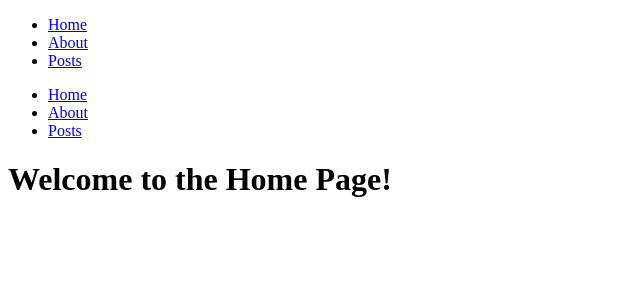
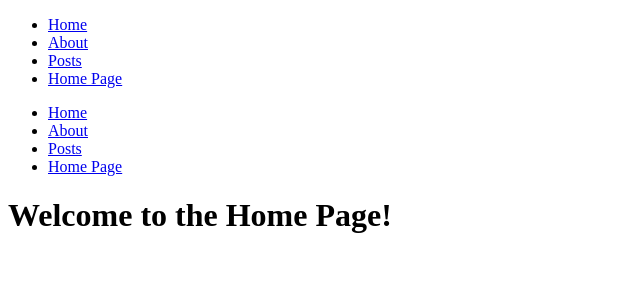
Before and after one commit to PeterAwudi/alx-project-0x02-setup, a Next.js app in the folder alx-project-0x02/: page /home in a window 1280 px wide. Shown: the top 300 px of the page, without its empty margins (0-640 px from the left). Built offline with nearby package versions, Linux system fonts and the light colour scheme.

Commit message:
Updated Header component

```diff
--- a/alx-project-0x02/components/layout/Header.tsx
+++ b/alx-project-0x02/components/layout/Header.tsx
@@ -6,19 +6,16 @@ const Header = () => {
       <nav>
         <ul>
           <li>
-            <Link href="/">
-              Home
-            </Link>
+            <Link href="/">Home</Link>
           </li>
           <li>
-            <Link href="/about">
-              About
-            </Link>
+            <Link href="/about">About</Link>
           </li>
           <li>
-            <Link href="/posts">
-              Posts
-            </Link>
+            <Link href="/posts">Posts</Link>
+          </li>
+          <li>
+            <Link href="/home">Home Page</Link>
           </li>
         </ul>
       </nav>
```
